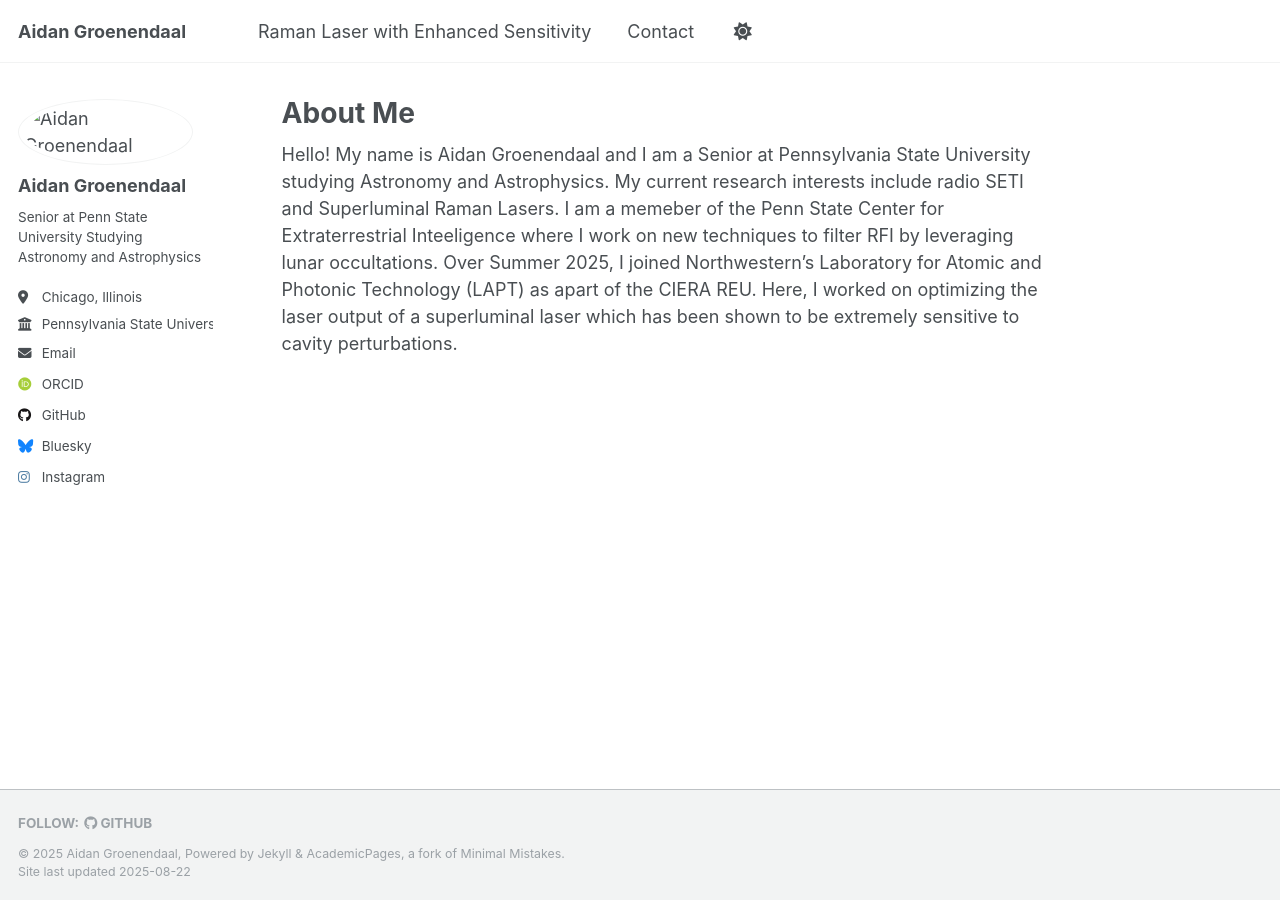
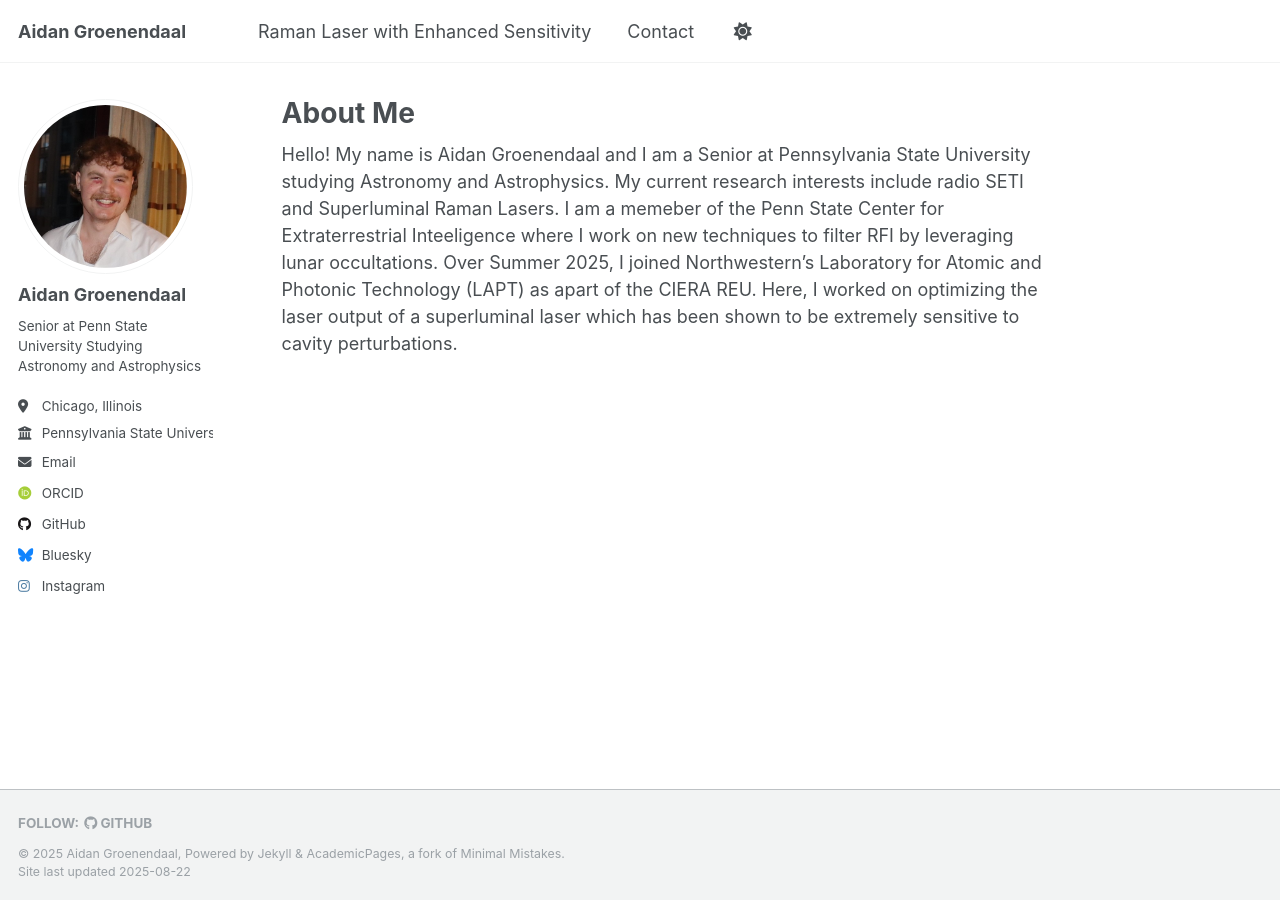
Before and after one commit to Aidangr8/aidangroenendaal.github.io, a Jekyll site: the page built from _pages/about.md, in a window 1280 px wide. Built offline with Jekyll 4.4.1, drawn with Linux system fonts in a browser that asks for light colours; some web fonts are replaced; a script that is not in the unit is left out.

Commit message:
Update _config.yml

```diff
--- a/_config.yml
+++ b/_config.yml
@@ -22,7 +22,7 @@ repository               : "academicpages/academicpages.github.io"
 #               Additional customization can be done by editing /_includes/author-profile.html
 author:
   # Biographic information
-  avatar           : "images/1744147010784.png"
+  avatar           : "1744147010784.png"
   name             : "Aidan Groenendaal"
   pronouns         : # example: "she/her"
   bio              : "Senior at Penn State University Studying Astronomy and Astrophysics"
```
